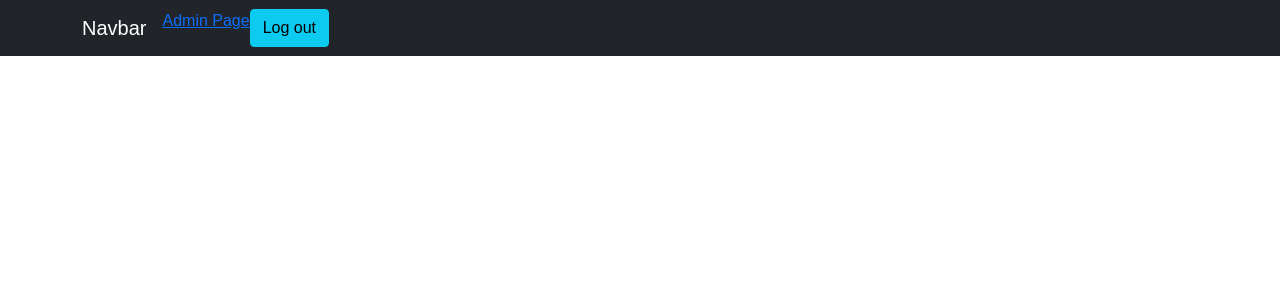
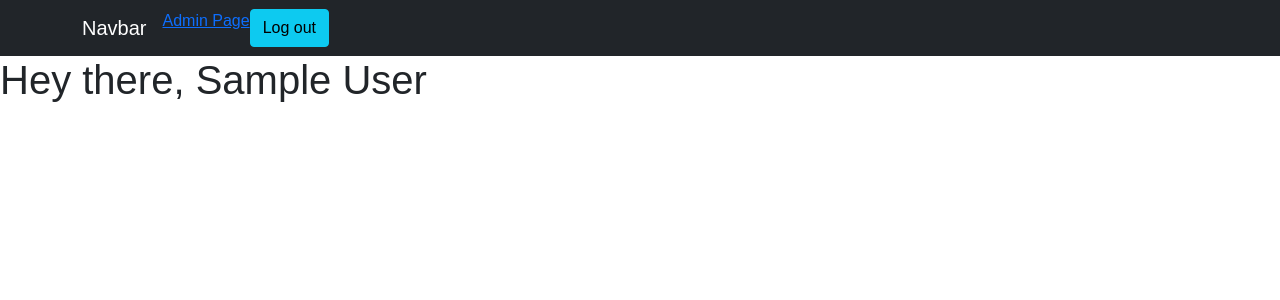
Before and after one commit to shreyazz/authMERN, a React (Vite) app in the folder client/: page / in a window 1280 px wide. Shown: the top 300 px of the page. Built offline with nearby package versions, Linux system fonts and the light colour scheme; sample sign-in values are in the browser's storage.

Commit message:
added jwt decode to homepage

```diff
--- a/client/src/pages/HomePage.jsx
+++ b/client/src/pages/HomePage.jsx
@@ -1,14 +1,20 @@
-import React from "react";
+import React, {useState, useEffect} from "react";
 import Container from 'react-bootstrap/Container';
 import Nav from 'react-bootstrap/Nav';
 import Navbar from 'react-bootstrap/Navbar';
 import Button from 'react-bootstrap/Button'
 import { Link } from "react-router-dom";
+import jwt_decode from 'jwt-decode';
 const HomePage = () => {
   const logout = () => {
     localStorage.removeItem('token');
+
     window.location.reload('')
   }
+  const [userDetails, setUserDetails] = useState({})
+  useEffect(() => {
+  setUserDetails(jwt_decode(localStorage.getItem('token')))
+  }, [])
   return (
     <>
      <Navbar bg="dark" variant="dark">
@@ -17,10 +23,10 @@ const HomePage = () => {
           <Nav className="me-auto">
             <Link to={'/secret'}>Admin Page</Link>
             <Button variant="info" onClick={logout}>Log out</Button>
-
           </Nav>
         </Container>
       </Navbar>
+      <h1>Hey there, <span>{userDetails.name}</span></h1>
     </>
   );
 };
```
